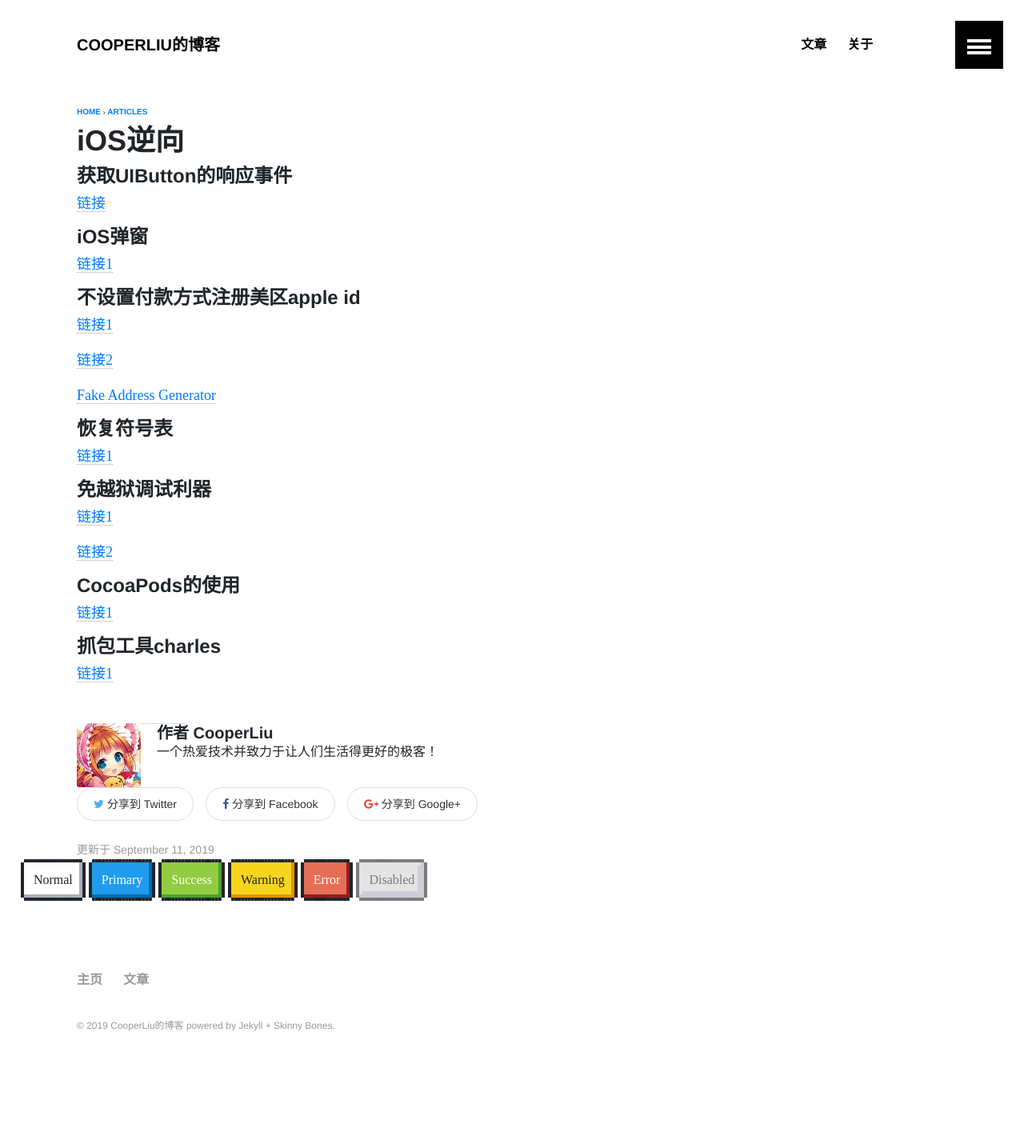
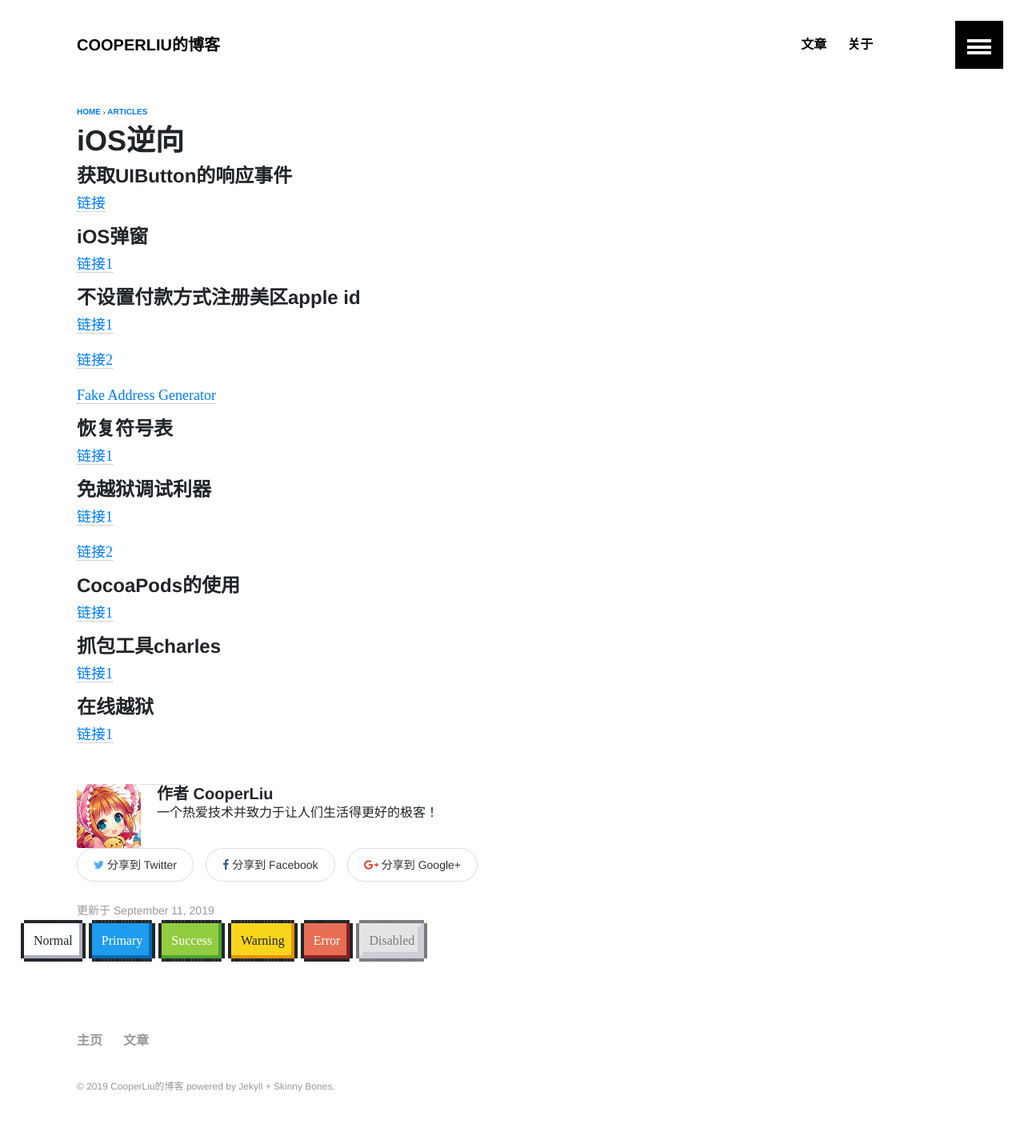
Before and after one commit to LLMIKU/LLMIKU.github.io, a Jekyll site: the page built from _posts/articles/2019-08-28-iOS逆向.md, in a window 1280 px wide. Shown: the whole page at 80% size. Built offline with Jekyll 4.4.1, drawn with Linux system fonts in a browser that asks for light colours; some web fonts are replaced; before the commit the page ends 1344 px from its top, so only the background shows below that.

Commit message:
:cat: update

```diff
--- a/_posts/articles/2019-08-28-iOS逆向.md
+++ b/_posts/articles/2019-08-28-iOS逆向.md
@@ -43,3 +43,7 @@ image:
 #### 抓包工具charles
 
 [链接1](https://www.jianshu.com/p/0bc767840e42)
+
+#### 在线越狱
+
+[链接1](https://silzee.com)
```
